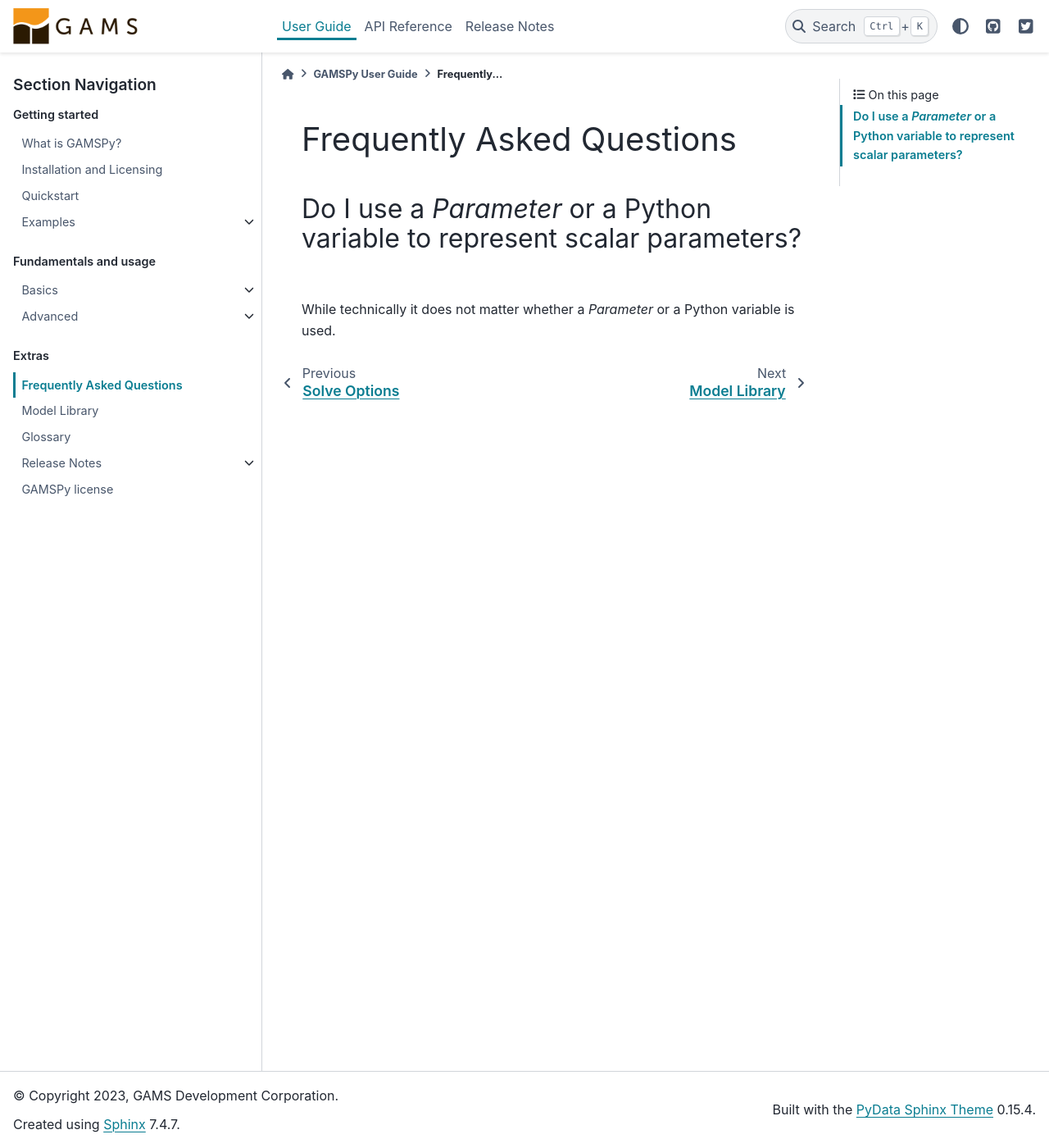
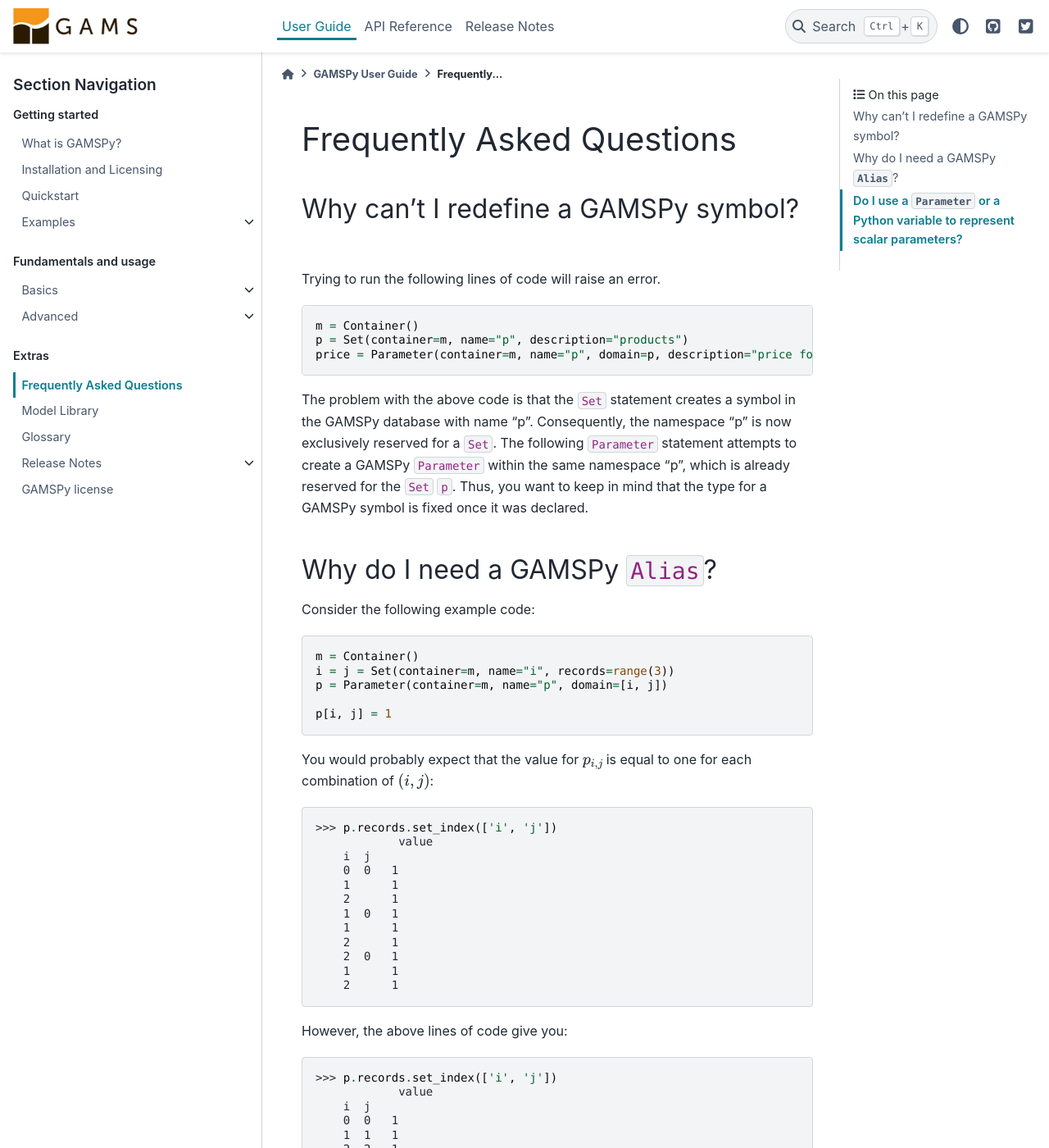
Before and after one commit to GAMS-dev/gamspy, a Sphinx documentation site: the page built from docs/user/faq.rst, in a window 1280 px wide and 1400 px high. Shown: the whole window at 82% size. Built offline with Sphinx 7.4.7 and the PyData theme 0.15.4, drawn with Linux system fonts in a browser that asks for light colours; pages that are not in the unit, such as notebooks, are missing from menus; some of the changed text lies outside the part shown.

Commit message:
add faq questions

```diff
--- a/docs/user/faq.rst
+++ b/docs/user/faq.rst
@@ -4,7 +4,100 @@
 Frequently Asked Questions
 ****************************
 
-Do I use a `Parameter` or a Python variable to represent scalar parameters?
+Why can't I redefine a GAMSPy symbol?
+--------------------------------------
+
+Trying to run the following lines of code will raise an error.
+
+.. code-block::
+
+    m = Container()
+    p = Set(container=m, name="p", description="products")
+    price = Parameter(container=m, name="p", domain=p, description="price for product p")
+
+The problem with the above code is that the ``Set`` statement creates a symbol in the GAMSPy database
+with name "p". Consequently, the namespace "p" is now exclusively reserved for a ``Set``. The following
+``Parameter`` statement attempts to create a GAMSPy ``Parameter`` within the same namespace "p", which is
+already reserved for the ``Set`` ``p``. Thus, you want to keep in mind that the type for a GAMSPy symbol
+is fixed once it was declared.
+
+
+Why do I need a GAMSPy ``Alias``?
+----------------------------------
+
+Consider the following example code::
+
+    m = Container()
+    i = j = Set(container=m, name="i", records=range(3))
+    p = Parameter(container=m, name="p", domain=[i, j])
+
+    p[i, j] = 1
+
+You would probably expect that the value for :math:`p_{i,j}` is equal to one for each combination of :math:`(i,j)`::
+
+    >>> p.records.set_index(['i', 'j'])
+                value
+        i  j
+        0  0   1
+        1      1
+        2      1
+        1  0   1
+        1      1
+        2      1
+        2  0   1
+        1      1
+        2      1
+
+However, the above lines of code give you::
+
+    >>> p.records.set_index(['i', 'j'])
+                value
+        i  j
+        0  0   1
+        1  1   1
+        2  2   1
+
+Only by declaring ``j`` an ``Alias`` of ``i`` you will get the desired outcome::
+
+    m = Container()
+    i = Set(container=m, name="i", records=range(3))
+    j = Alias(container=m, name='j', alias_with=i)
+    p = Parameter(container=m, name="p", domain=[i, j])
+
+    p[i, j] = 1
+
+::
+
+    >>> p.records.set_index(['i', 'j'])
+            value
+    i  j
+    0  0   1
+    1      1
+    2      1
+    1  0   1
+    1      1
+    2      1
+    2  0   1
+    1      1
+    2      1
+
+
+Do I use a ``Parameter`` or a Python variable to represent scalar parameters?
 ------------------------------------------------------------------------------
 
-While technically it does not matter whether a `Parameter` or a Python variable is used.
+.. code-block::
+
+    p_python = 40
+    p_parameter = Parameter(container=m, name="p", records=40)
+
+
+Technically it does not matter whether a scalar ``Parameter`` or a Python variable is used.
+It is more a matter of taste and convenience as::
+
+    eq = Equation(container=m, name="eq", domain=i)
+    eq[i] = Sum(j, x[i, j]) <= p_python
+
+is equivalent to::
+
+    eq = Equation(container=m, name="eq", domain=i)
+    eq[i] = Sum(j, x[i, j]) <= p_parameter
```
